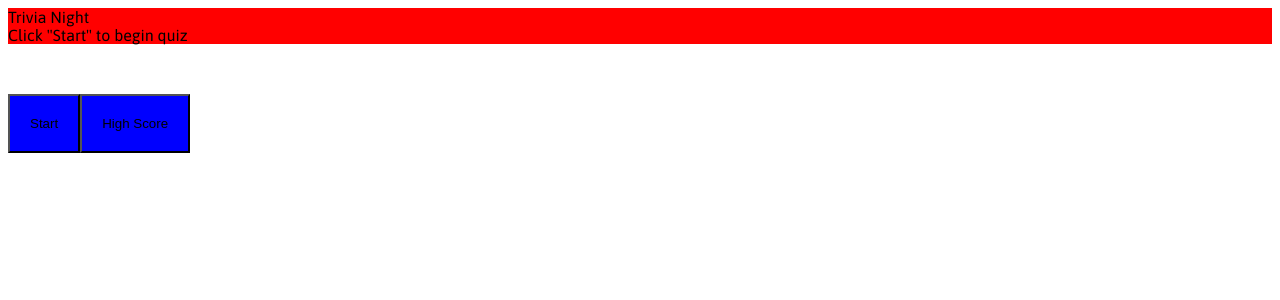
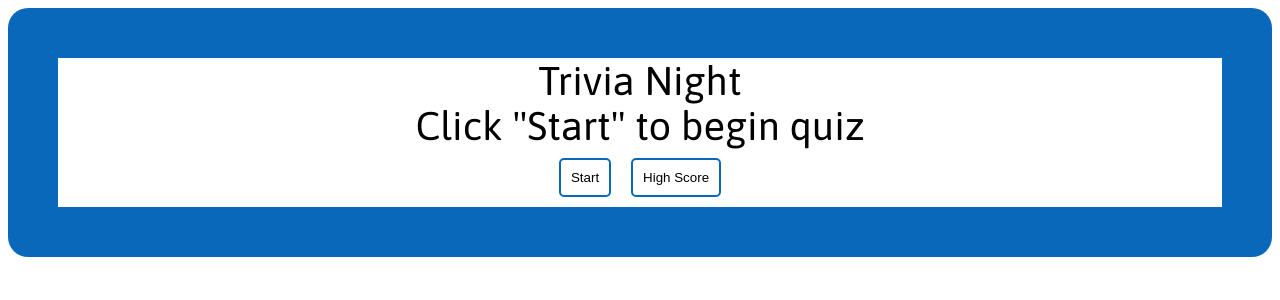
Before and after one commit to pociust/tandem-code-challenge, a Vue app: page / in a window 1280 px wide. Shown: the top 300 px of the page. Built offline with nearby package versions, Linux system fonts and the light colour scheme.

Commit message:
added styling for landing page

```diff
--- a/src/components/Header.vue
+++ b/src/components/Header.vue
@@ -1,3 +1,9 @@
+<style lang="sass" scoped>
+  div
+    text-align: center
+    font-size: 40px
+
+</style>
 <template lang="pug">
   div
     div
@@ -5,8 +11,3 @@
     div
       | Click "Start" to begin quiz
 </template>
-
-<style lang="sass" scoped>
-  div
-    background-color: red
-</style>
--- a/src/pages/Landing.vue
+++ b/src/pages/Landing.vue
@@ -1,13 +1,29 @@
 <style lang="sass" scoped>
+  .regular-shadow
+    transition: border 1s
+    border: 50px solid #0a68ba
+    border-radius: 20px
+
   .button-container
-    margin-top: 50px
-  .button-container button
-    padding: 20px
-    background-color: blue
+    display: flex
+    flex-direction: row
+    justify-content: center
+
+  button
+      border: 2px solid #0a68ba
+      border-radius: 5px
+      background-color: white
+      padding: 10px
+      margin: 10px
+  button:hover
+    background-color: #0a68ba
+    color: white
+
 </style>
 
 <template lang="pug">
   div
+    .regular-shadow
       Header
       div.button-container
         router-link(tag="button" to="/quiz")
```
Lines whose indentation alone changed are shown as unchanged.
